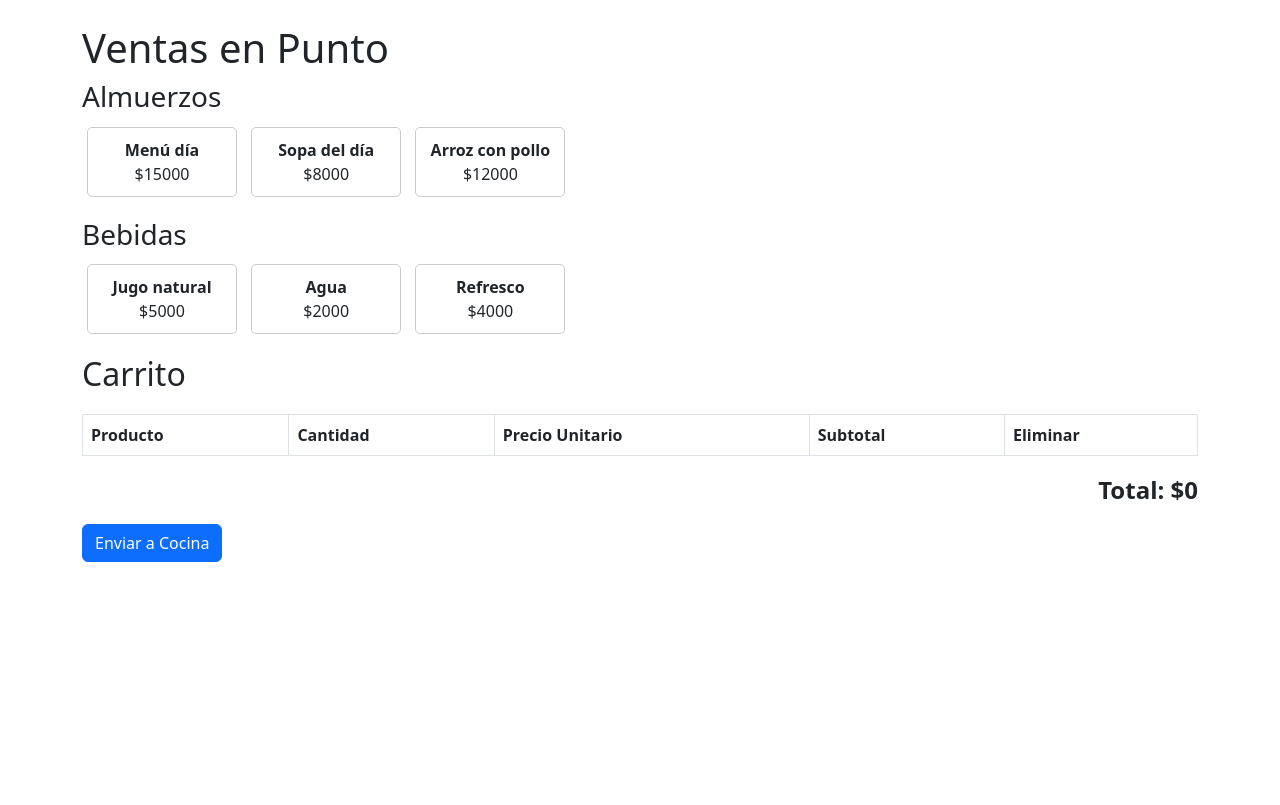
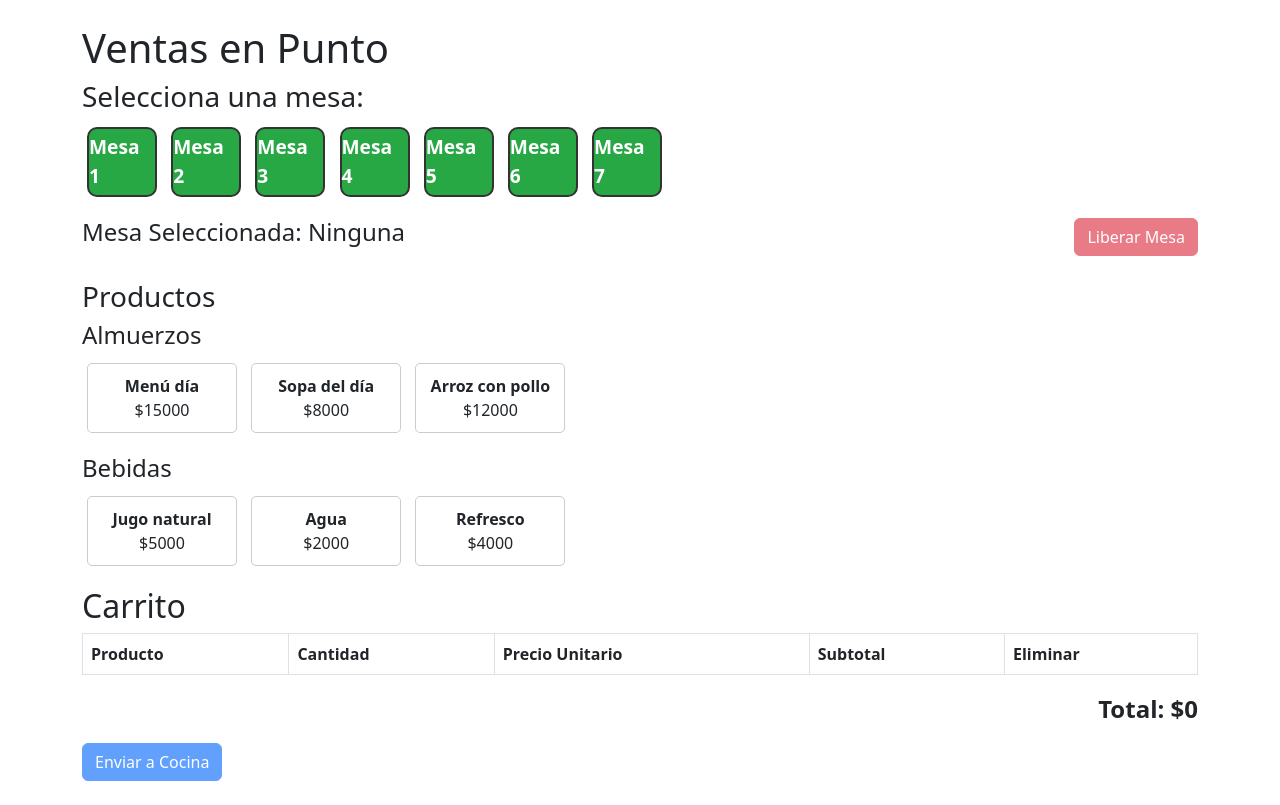
Before and after one commit to Supegui22/restaurante_el_punto, a Flask app: page /ventas in a window 1280 px wide. Before the commit the page ends 562 px from the top, so only its background shows below. Run offline with Flask 3, Linux system fonts and the light colour scheme; the visitor is signed in with stand-in values (Sample User, id 1); lists and menus that the app fills with data are empty.

Commit message:
Agrega gestión visual de mesas y carrito de productos

```diff
--- a/app.py
+++ b/app.py
@@ -3,11 +3,11 @@ from datetime import datetime
 from flask import Flask, render_template, request, redirect, url_for, session, send_file
 from io import BytesIO
 from reportlab.pdfgen import canvas
+import os
 
 app = Flask(__name__)
 app.secret_key = 'tu_clave_secreta'
 
-# Productos por categoría
 categorias = {
     'Almuerzos': [
         {'nombre': 'Menú día', 'precio': 15000},
@@ -26,9 +26,9 @@ usuarios = {
     'domiciliario@example.com': {'password': '1234', 'rol': 'Domiciliario'}
 }
 
-# Estado y pedidos por mesa
-mesas = ['1', '2', '3', '4', '5', '6', '7']
-pedidos_por_mesa = {}
+# Definimos las mesas y su estado
+mesas = ['Mesa 1', 'Mesa 2', 'Mesa 3', 'Mesa 4', 'Mesa 5', 'Mesa 6', 'Mesa 7']
+estado_mesas = {mesa: 'libre' for mesa in mesas}  # Todas inicialmente libres
 
 @app.route('/', methods=['GET', 'POST'])
 def login():
@@ -46,31 +46,29 @@ def login():
 
 @app.route('/ventas', methods=['GET', 'POST'])
 def ventas_en_punto():
+    global estado_mesas
     if 'usuario' not in session:
         return redirect(url_for('login'))
 
-    # Estado mesas: 'libre' o 'ocupada'
-    estado_mesas = {mesa: ('ocupada' if mesa in pedidos_por_mesa else 'libre') for mesa in mesas}
+    if request.method == 'POST':
+        seleccionados = request.form.getlist('productos')
+        mesa = request.form.get('mesa')
 
-    if request.method == 'POST':
-        mesa = request.form.get('mesa')
-        seleccionados = request.form.getlist('productos')
+        if not mesa or mesa not in mesas:
+            return "Debe seleccionar una mesa válida", 400
 
-        if not mesa or not seleccionados:
-            return "Debe seleccionar mesa y productos", 400
-
-        # Guardar pedido en pedidos_por_mesa
-        if mesa in pedidos_por_mesa:
-            pedidos_por_mesa[mesa].extend(seleccionados)
-        else:
-            pedidos_por_mesa[mesa] = seleccionados
+        if len(seleccionados) == 0:
+            return "Debe seleccionar al menos un producto", 400
 
         # Guardar los productos seleccionados en un archivo CSV
         with open('ventas.csv', mode='a', newline='', encoding='utf-8') as archivo:
             escritor = csv.writer(archivo)
             fecha = datetime.now().strftime('%Y-%m-%d %H:%M:%S')
             for producto in seleccionados:
-                escritor.writerow([fecha, session.get('usuario'), f'Mesa {mesa}', producto])
+                escritor.writerow([fecha, session.get('usuario'), mesa, producto])
+
+        # Cambiar estado mesa a ocupada
+        estado_mesas[mesa] = 'ocupada'
 
         # Generar PDF con comanda
         buffer = BytesIO()
@@ -85,33 +83,30 @@ def ventas_en_punto():
         p.showPage()
         p.save()
         buffer.seek(0)
+
         return send_file(buffer, as_attachment=True, download_name=f"comanda_mesa_{mesa}.pdf", mimetype='application/pdf')
 
+    # GET: mostrar la página con mesas y productos
     return render_template('ventas.html', categorias=categorias, mesas=mesas, estado_mesas=estado_mesas)
 
-@app.route('/liberar_mesa/<mesa>', methods=['POST'])
-def liberar_mesa(mesa):
+@app.route('/liberar_mesa', methods=['POST'])
+def liberar_mesa():
+    global estado_mesas
     if 'usuario' not in session:
         return redirect(url_for('login'))
 
-    if mesa in pedidos_por_mesa:
-        pedidos_por_mesa.pop(mesa)
+    mesa = request.form.get('mesa')
+    if not mesa or mesa not in mesas:
+        return "Mesa inválida", 400
+
+    estado_mesas[mesa] = 'libre'
     return redirect(url_for('ventas_en_punto'))
-
-@app.route('/pedidos_activos')
-def pedidos_activos():
-    if 'usuario' not in session:
-        return redirect(url_for('login'))
-
-    return render_template('pedidos_activos.html', pedidos=pedidos_por_mesa)
 
 @app.route('/logout')
 def logout():
     session.clear()
     return redirect(url_for('login'))
 
-import os
-
 if __name__ == '__main__':
     port = int(os.environ.get('PORT', 5000))
     app.run(host='0.0.0.0', port=port)
--- a/templates/ventas.html
+++ b/templates/ventas.html
@@ -15,11 +15,30 @@
             text-align: center;
             user-select: none;
         }
-        #carrito {
-            margin-top: 20px;
+        .mesa {
+            width: 70px;
+            height: 70px;
+            margin: 5px;
+            border-radius: 10px;
+            font-weight: bold;
+            font-size: 1.2rem;
+            cursor: pointer;
+            display: inline-flex;
+            align-items: center;
+            justify-content: center;
+            user-select: none;
+            border: 2px solid #333;
         }
-        #carrito table th, #carrito table td {
-            vertical-align: middle;
+        .libre {
+            background-color: #28a745;
+            color: white;
+        }
+        .ocupada {
+            background-color: #dc3545;
+            color: white;
+        }
+        .mesa-seleccionada {
+            border: 3px solid #007bff;
         }
         button.eliminar-btn {
             color: white;
@@ -34,9 +53,31 @@
 
     <h1>Ventas en Punto</h1>
 
-    <div id="productos">
+    <h3>Selecciona una mesa:</h3>
+    <div id="salon" class="mb-3">
+        {% for mesa in mesas %}
+            <div
+                class="mesa {{ estado_mesas[mesa] }}"
+                id="mesa-{{ mesa }}"
+                onclick="seleccionarMesa('{{ mesa }}')"
+                title="Mesa {{ mesa }} - {{ estado_mesas[mesa]|capitalize }}"
+            >
+                {{ mesa }}
+            </div>
+        {% endfor %}
+    </div>
+
+    <div class="d-flex justify-content-between align-items-center mb-4">
+        <h4>Mesa Seleccionada: <span id="mesaSeleccionada">Ninguna</span></h4>
+        <form method="POST" action="{{ url_for('liberar_mesa') }}" onsubmit="return confirmarLiberacion()">
+            <input type="hidden" name="mesa" id="inputMesaLiberar">
+            <button type="submit" class="btn btn-danger" id="btnLiberar" disabled>Liberar Mesa</button>
+        </form>
+    </div>
+
+    <h3>Productos</h3>
     {% for categoria, productos in categorias.items() %}
-            <h3>{{ categoria }}</h3>
+        <h4>{{ categoria }}</h4>
         <div class="mb-3">
             {% for producto in productos %}
                 <div class="producto" onclick="agregarProducto('{{ producto.nombre }}', {{ producto.precio }})">
@@ -46,10 +87,10 @@
             {% endfor %}
         </div>
     {% endfor %}
-    </div>
 
     <h2>Carrito</h2>
     <form id="formVenta" method="POST">
+        <input type="hidden" name="mesa" id="inputMesa" value="">
         <div id="carrito">
             <table class="table table-bordered">
                 <thead>
@@ -61,20 +102,35 @@
                         <th>Eliminar</th>
                     </tr>
                 </thead>
-                <tbody id="tablaCarrito">
-                    <!-- Productos agregados aquí -->
-                </tbody>
+                <tbody id="tablaCarrito"></tbody>
             </table>
             <div id="total" class="fs-4 fw-bold text-end">Total: $0</div>
         </div>
-        <button type="submit" class="btn btn-primary mt-3">Enviar a Cocina</button>
+        <button type="submit" class="btn btn-primary mt-3" id="btnEnviar" disabled>Enviar a Cocina</button>
     </form>
 
 <script>
     const carrito = {};
+    let mesaSeleccionada = null;
+
+    function seleccionarMesa(mesa) {
+        if (mesaSeleccionada) {
+            document.getElementById('mesa-' + mesaSeleccionada).classList.remove('mesa-seleccionada');
+        }
+        mesaSeleccionada = mesa;
+        document.getElementById('mesa-' + mesa).classList.add('mesa-seleccionada');
+        document.getElementById('mesaSeleccionada').textContent = mesa;
+        document.getElementById('inputMesa').value = mesa;
+        document.getElementById('inputMesaLiberar').value = mesa;
+        actualizarBotones();
+    }
 
     function agregarProducto(nombre, precio) {
-        if(carrito[nombre]) {
+        if (!mesaSeleccionada) {
+            alert('Por favor selecciona una mesa primero.');
+            return;
+        }
+        if (carrito[nombre]) {
             carrito[nombre].cantidad++;
         } else {
             carrito[nombre] = { cantidad: 1, precio: precio };
@@ -97,38 +153,19 @@
             total += subtotal;
 
             const row = document.createElement('tr');
-
-            const tdNombre = document.createElement('td');
-            tdNombre.textContent = producto;
-            row.appendChild(tdNombre);
-
-            const tdCantidad = document.createElement('td');
-            tdCantidad.textContent = data.cantidad;
-            row.appendChild(tdCantidad);
-
-            const tdPrecio = document.createElement('td');
-            tdPrecio.textContent = `$${data.precio.toLocaleString('es-CO')}`;
-            row.appendChild(tdPrecio);
-
-            const tdSubtotal = document.createElement('td');
-            tdSubtotal.textContent = `$${subtotal.toLocaleString('es-CO')}`;
-            row.appendChild(tdSubtotal);
-
-            const tdEliminar = document.createElement('td');
-            const btnEliminar = document.createElement('button');
-            btnEliminar.type = 'button';
-            btnEliminar.textContent = 'X';
-            btnEliminar.className = 'eliminar-btn';
-            btnEliminar.onclick = () => eliminarProducto(producto);
-            tdEliminar.appendChild(btnEliminar);
-            row.appendChild(tdEliminar);
-
+            row.innerHTML = `
+                <td>${producto}</td>
+                <td>${data.cantidad}</td>
+                <td>$${data.precio.toLocaleString('es-CO')}</td>
+                <td>$${subtotal.toLocaleString('es-CO')}</td>
+                <td><button type="button" class="eliminar-btn" onclick="eliminarProducto('${producto}')">X</button></td>
+            `;
             tabla.appendChild(row);
         }
 
         document.getElementById('total').textContent = `Total: $${total.toLocaleString('es-CO')}`;
-
         actualizarInputs();
+        actualizarBotones();
     }
 
     function actualizarInputs() {
@@ -136,7 +173,7 @@
         [...form.querySelectorAll('input[name="productos"]')].forEach(e => e.remove());
 
         for (const [producto, data] of Object.entries(carrito)) {
-            for(let i=0; i < data.cantidad; i++) {
+            for (let i = 0; i < data.cantidad; i++) {
                 const input = document.createElement('input');
                 input.type = 'hidden';
                 input.name = 'productos';
@@ -145,6 +182,17 @@
             }
         }
     }
+
+    function actualizarBotones() {
+        const btnEnviar = document.getElementById('btnEnviar');
+        const btnLiberar = document.getElementById('btnLiberar');
+        btnEnviar.disabled = !mesaSeleccionada || Object.keys(carrito).length === 0;
+        btnLiberar.disabled = !mesaSeleccionada;
+    }
+
+    function confirmarLiberacion() {
+        return confirm(`¿Estás seguro de que deseas liberar ${mesaSeleccionada}?`);
+    }
 </script>
 
 </body>
```
Lines whose indentation alone changed are shown as unchanged.
